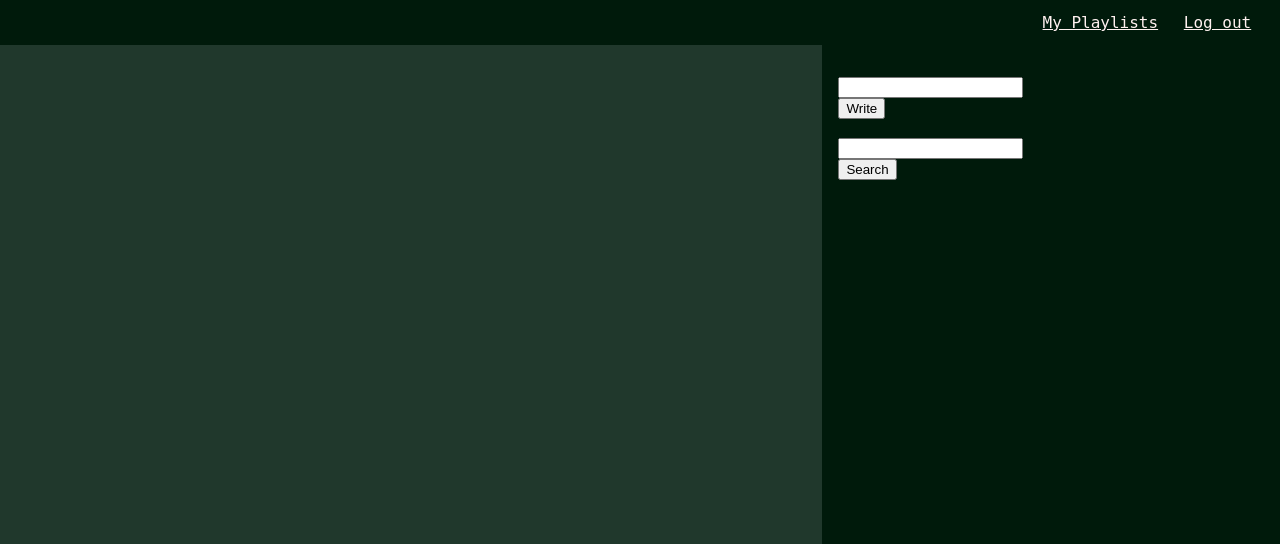
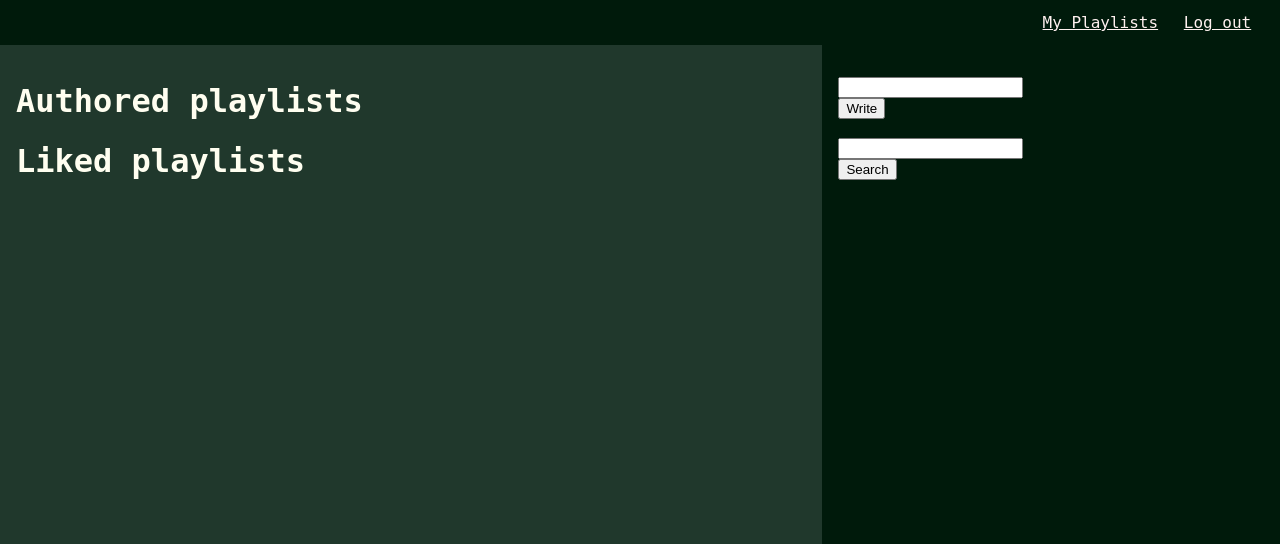
Before and after one commit to kjrosen/Capstone-Spotify, a Flask app: page /mine in a window 1280 px wide. Shown: the part 89-633 px from the top of the page. Run offline with Flask 2, Linux system fonts and the light colour scheme; the visitor is signed in with stand-in values (Sample User, id 1); data that the repository does not hold is empty; parts of the project's set-up code (start-up, migrations or seed data) failed here and were passed over.

Commit message:
HTML for my playlists set, need events for playbacks

```diff
--- a/crud.py
+++ b/crud.py
@@ -130,7 +130,8 @@ def make_account(email, password, name):
 
 
 ## functions for creating playlists from user input phrases
-## TODO: tighten up the search with searcher-helper functions
+## TODO: add a last ditch search to spell out unfindable words
+## TODO: if a multi-word song is chosen take out the other songs in title
 
 def search_tracks_by_title(queries):
     '''search for songs from db for the given set of search parameters phrase in a text'''
@@ -231,9 +232,8 @@ def make_playlist(phrase, author):
     return playlist.play_id
 
 
-# function for searching through the db for playlists featuring keywords
-# looks through track title and artists
-
+## function for searching through the db for playlists featuring keywords
+## looks through track title and artists
 def search_db(query):
     '''searches through playlist db for query keywords
 
@@ -260,7 +260,9 @@ def search_db(query):
 
     return final
 
-
+## function for letting users like a playlist
+## checks that they're logged in, not the author, and haven't liked it already
+## also adds hype to playlist
 def make_like(user_id, playlist_id):
     '''checks that the user didn't author the playlist
     checks that the user hasn't already liked the playlist
@@ -287,6 +289,24 @@ def make_like(user_id, playlist_id):
                 db.session.commit()
                 return "Liked!"
 
+## finds signed in users created and liked playlists for display
+def show_plays(user_id):
+    '''creates a dictionary of likes and creations
+    for a given user'''
+
+    playlists = {}
+    playlists['created'] = Playlist.query.filter(Playlist.creator_id==user_id).all()
+    playlists['liked'] = db.session.query(Playlist).join(Likes, Playlist.play_id==Likes.play_id).filter(Likes.user_id==user_id).all()
+
+    show = {'created': [], 'liked': []}
+    for playlist in playlists['created']:
+        show['created'].append([playlist.play_id, playlist.name])
+
+    for playlist in playlists['liked']:
+        author = User.query.get(playlist.creator_id)
+        show['liked'].append([playlist.play_id, playlist.name, author.name])
+
+    return show
 
 if __name__ == '__main__':
     from server import app
--- a/server.py
+++ b/server.py
@@ -98,7 +98,7 @@ def search_playlists():
 @app.route('/like', methods=['POST'])
 def like_play():
     '''adds a like between the current user
-    and the current playlist'''
+    and the current playlist, and up the playlists' hype'''
 
     playlist_id = request.json.get('playlist_id')
 
@@ -108,30 +108,21 @@ def like_play():
 
 
 
-
 @app.route('/mine')
 def show_user_playlists():
-    return render_template('my-playlists.html')
+    '''fetches the user's liked and created playlists
+    sends them to fill the my-playlists page'''
 
+    user_id = session['login']
+    playlists = crud.show_plays(user_id)
+    print(playlists)
+    print(playlists['liked'])
+    print(playlists['created'])
 
+    return render_template('my-playlists.html',
+                            liked=playlists['liked'],
+                            created=playlists['created'])
 
-# @app.route('/new_playlist')
-# def new_playlist():
-#     '''this will eventually not render to a new page
-#     ideally will be handled by REACT'''
-#     return render_template('new_playlist.html')
-
-# @app.route('/search')
-# def search():
-#     '''this will eventually not render to a new page
-#     ideally will be handled by REACT'''
-#     return render_template('search.html')
-
-# @app.route('/join')
-# def show_sign_in():
-#     '''this will eventually not render to a new page
-#     ideally will be handled by REACT'''
-#     return render_template('join.html')
 
 
 
--- a/templates/my-playlists.html
+++ b/templates/my-playlists.html
@@ -3,8 +3,18 @@
 {% block head %}All my nonsense{% endblock %}
 
 {% block left %}
-
-
+<h1>Authored playlists</h1>
+<ul>
+    {% for play in created %}
+        <li id={{ play[0] }}>{{ play[1] }}</li>
+    {% endfor %}
+</ul>
+<h1>Liked playlists</h1>
+<ul>
+    {% for play in liked %}
+        <li id={{ play[0] }}>{{ play[1] }} by {{ play[2] }}</li>
+    {% endfor %}
+</ul>
 {% endblock %}
 
 {% block right %}
```
